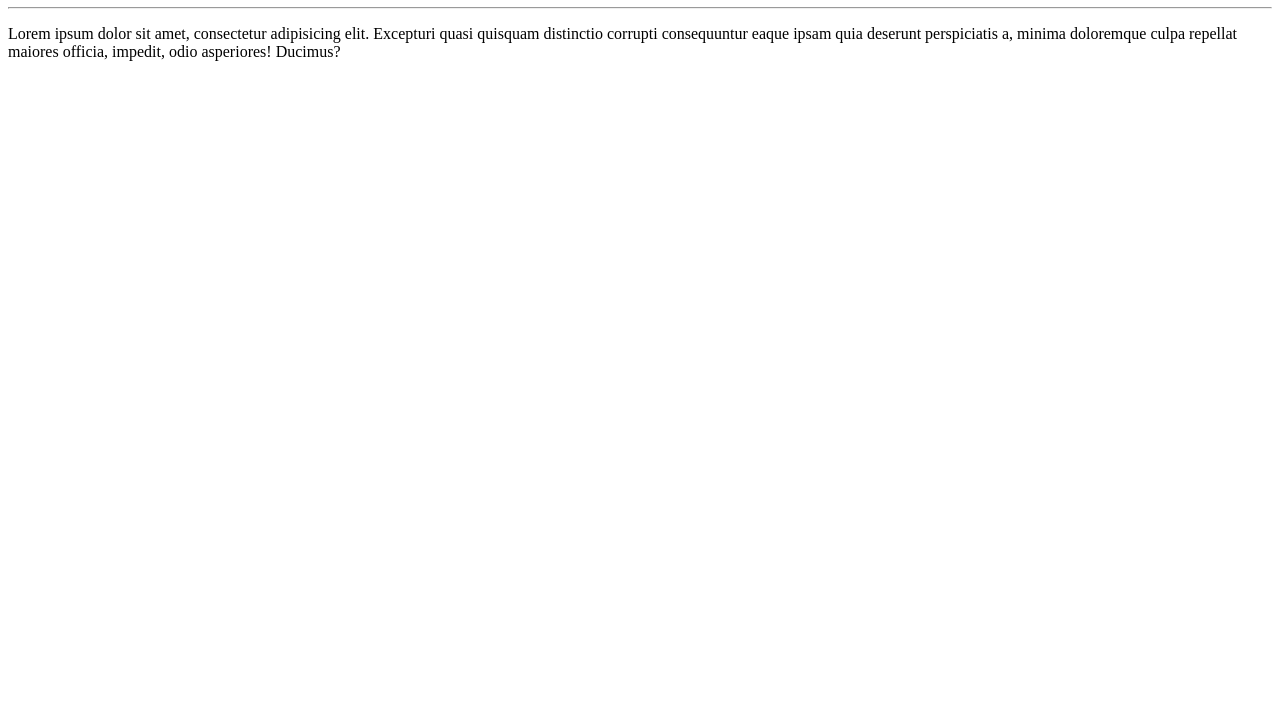
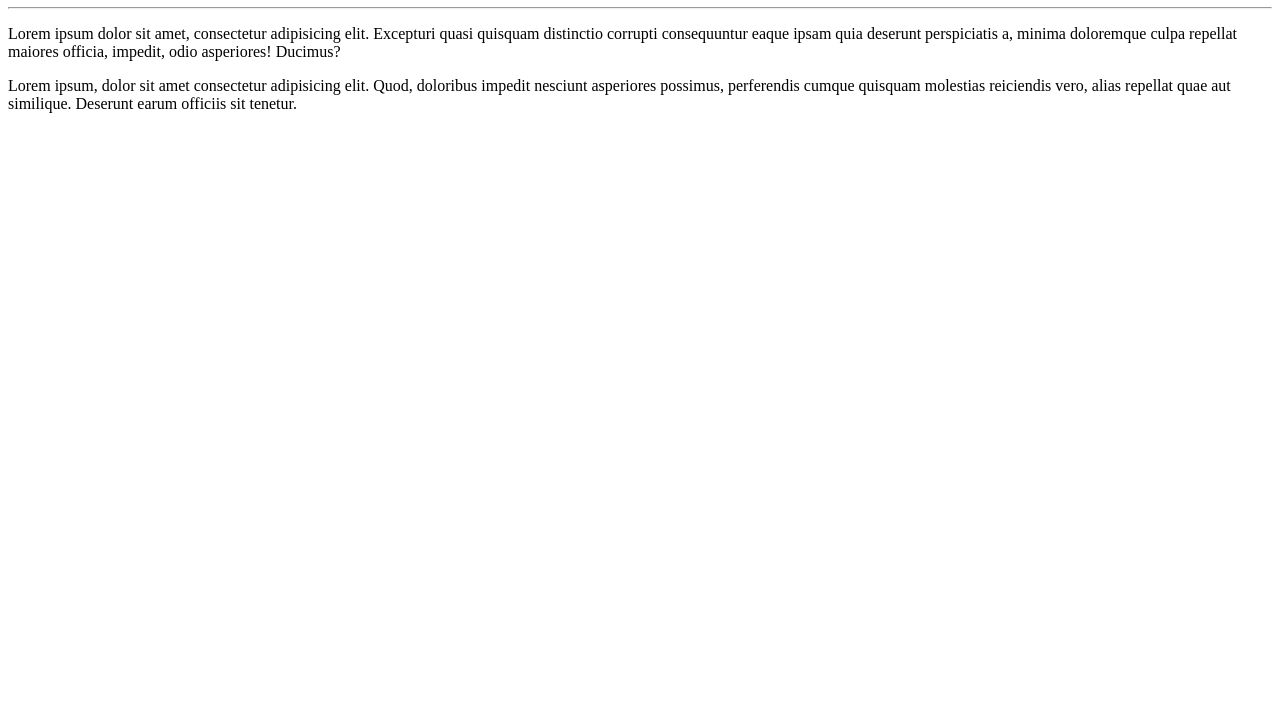
Before and after one commit to ViniciusTavaresSD21/Curso-em-video, a plain HTML site: page site-exemplo/index.html in a window 1280 px wide. Shown: the part 73-800 px from the top of the page. Drawn offline with Linux system fonts and the light colour scheme.

Commit message:
Adicionei um parágrafo

```diff
--- a/site-exemplo/index.html
+++ b/site-exemplo/index.html
@@ -9,5 +9,6 @@
     <h1>Olá mundo</h1>
     <hr>
     <p>Lorem ipsum dolor sit amet, consectetur adipisicing elit. Excepturi quasi quisquam distinctio corrupti consequuntur eaque ipsam quia deserunt perspiciatis a, minima doloremque culpa repellat maiores officia, impedit, odio asperiores! Ducimus?</p>
+    <p>Lorem ipsum, dolor sit amet consectetur adipisicing elit. Quod, doloribus impedit nesciunt asperiores possimus, perferendis cumque quisquam molestias reiciendis vero, alias repellat quae aut similique. Deserunt earum officiis sit tenetur.</p>
 </body>
 </html>
```
